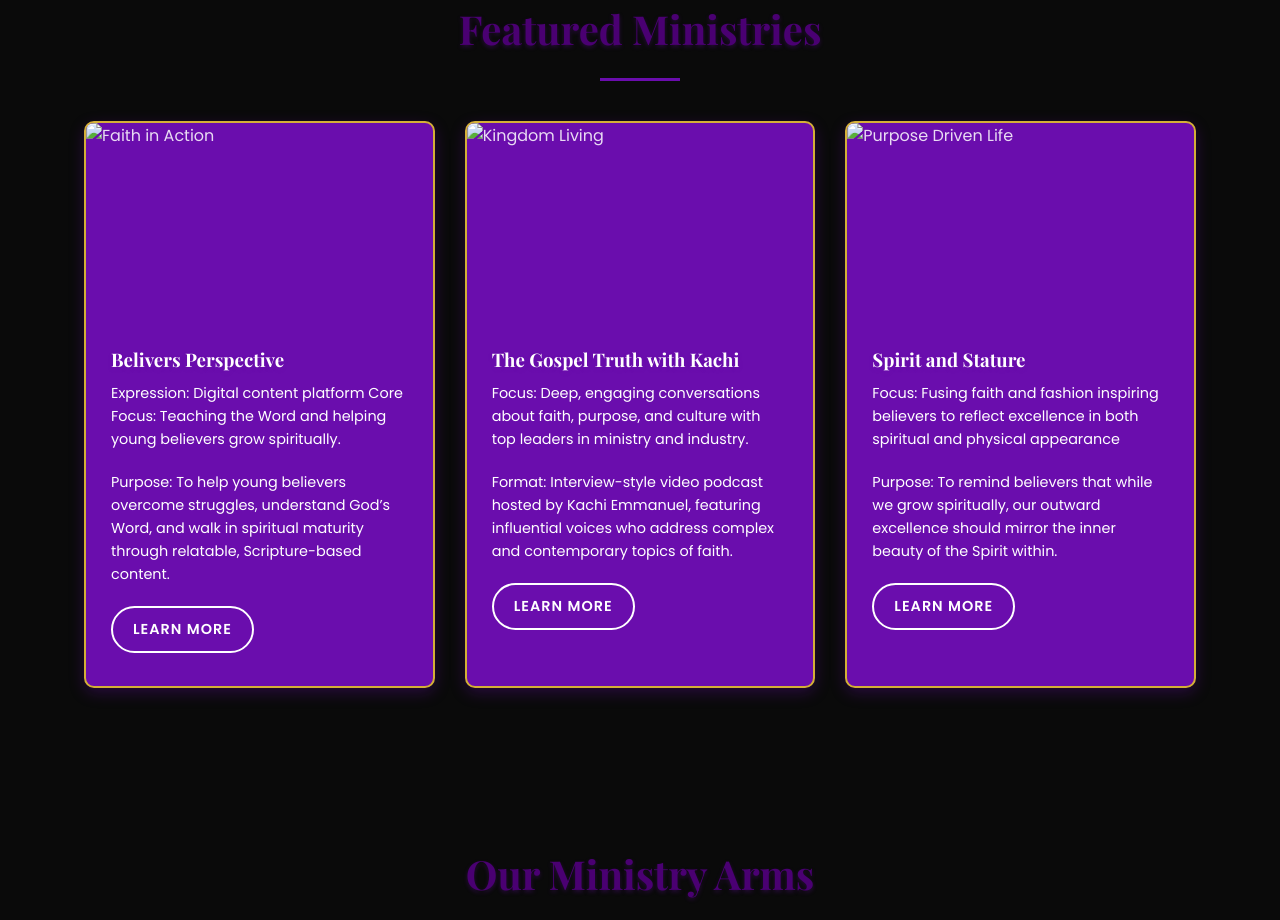
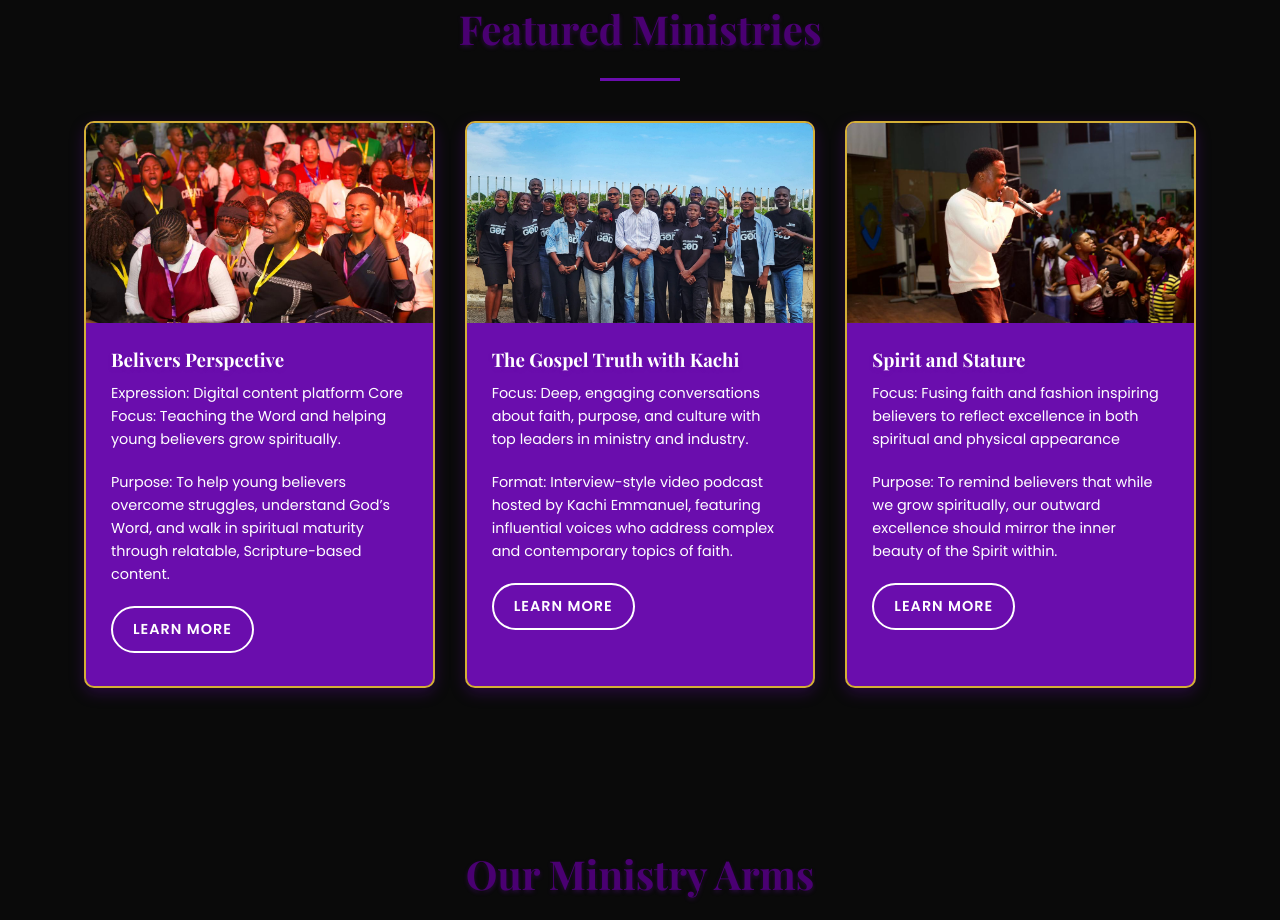
Before and after one commit to asder12346/kachi_Emmanuel, a plain HTML site: page ministry.html in a window 1280 px wide. Shown: the part 1257-2177 px from the top of the page. Drawn offline with nearby package versions, Linux system fonts and the light colour scheme; files whose address does not match are found by name.

Commit message:
Update ministry.html

```diff
--- a/ministry.html
+++ b/ministry.html
@@ -102,7 +102,7 @@
             <div class="series-grid">
                 <div class="series-card">
                     <div class="series-img">
-                        <img src="image/18.jpg" alt="Faith in Action">
+                        <img src="14.jpg" alt="Faith in Action">
                     </div>
                     <div class="series-content">
                         <h3>Belivers Perspective</h3>
@@ -114,7 +114,7 @@
 
                 <div class="series-card">
                     <div class="series-img">
-                        <img src="image/10.jpg" alt="Kingdom Living">
+                        <img src="10.jpg" alt="Kingdom Living">
                     </div>
                     <div class="series-content">
                         <h3>The Gospel Truth with Kachi</h3>
@@ -127,7 +127,7 @@
 
                 <div class="series-card">
                     <div class="series-img">
-                        <img src="image/15.jpg" alt="Purpose Driven Life">
+                        <img src="15.jpg" alt="Purpose Driven Life">
                     </div>
                     <div class="series-content">
                         <h3>Spirit and Stature</h3>
```
